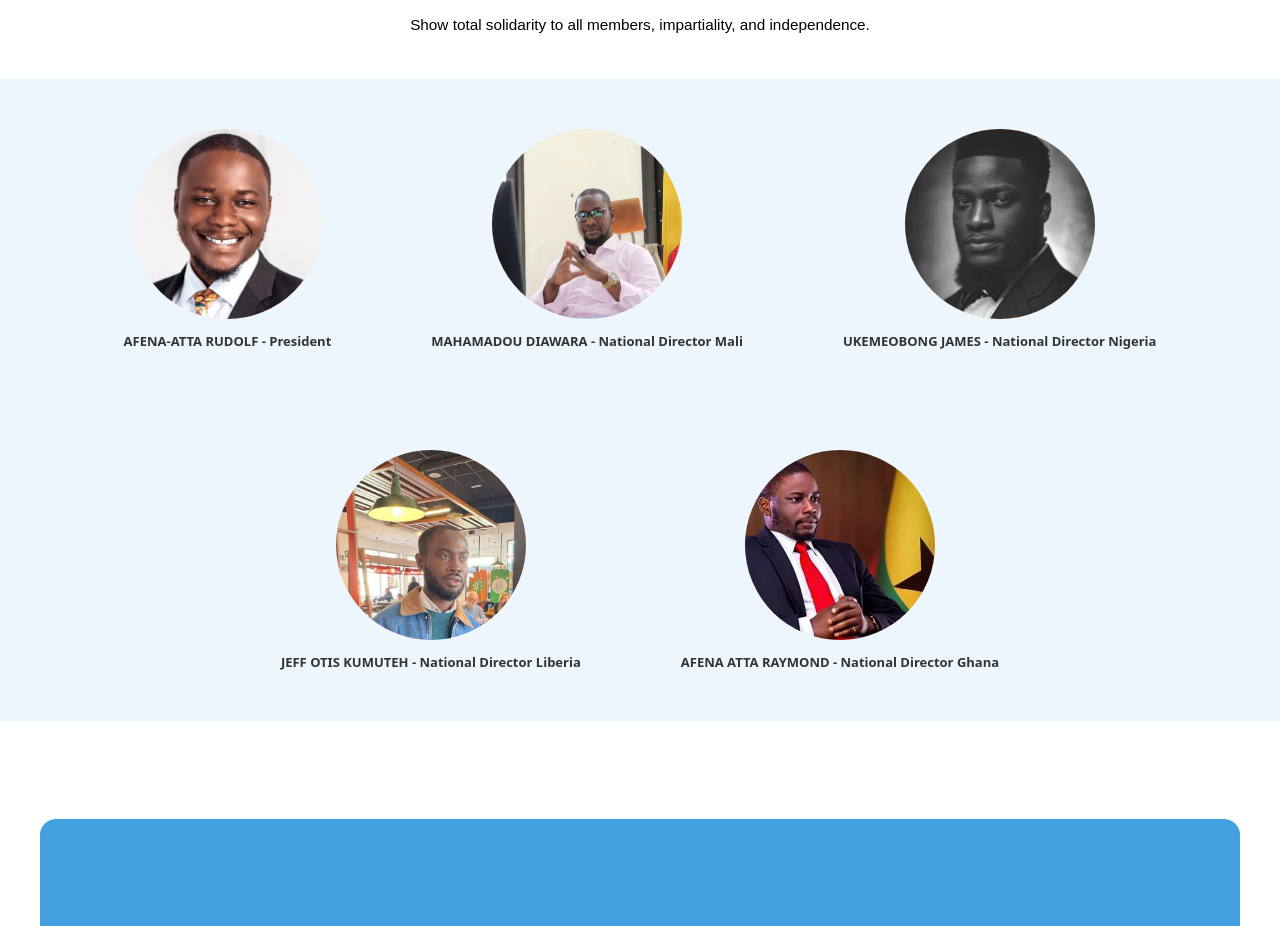
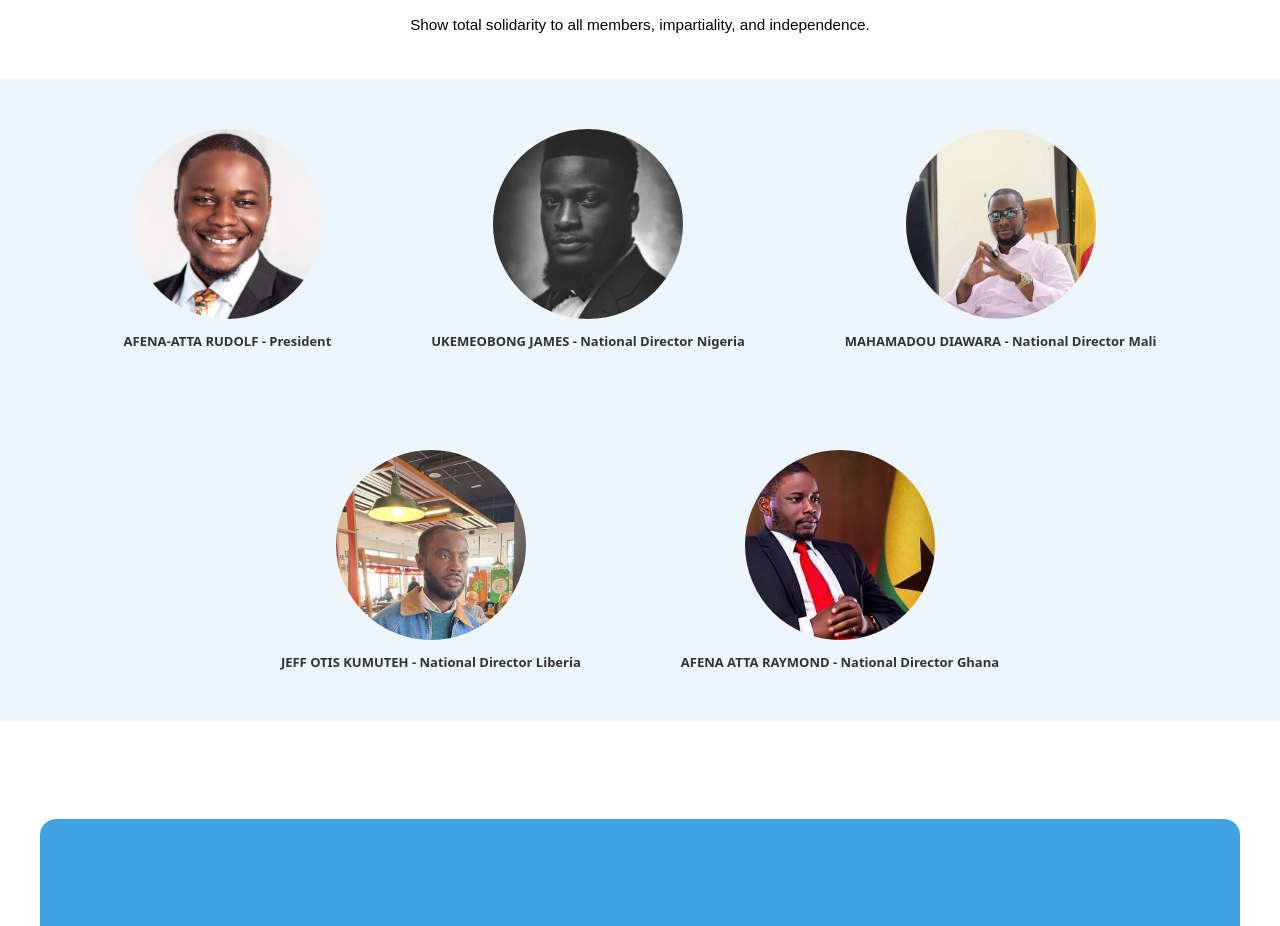
Before and after one commit to Iydeejames/Raised-Initiative-website, a React (Create React App) app: page / in a window 1280 px wide. Shown: the part 1322-2248 px from the top of the page. Built offline with nearby package versions, Linux system fonts and the light colour scheme.

Commit message:
Leaders.js

```diff
--- a/src/components/Leaders.js
+++ b/src/components/Leaders.js
@@ -7,8 +7,8 @@ import RI2 from "../assets/img/RI2.jpg";
 
   const leadersData = [
     { id: 1, name: "AFENA-ATTA RUDOLF - President", image: RI17 },
+    { id: 2, name: "UKEMEOBONG JAMES - National Director Nigeria", image: RI6 },
     { id: 1, name: "MAHAMADOU DIAWARA - National Director Mali", image: RI1 },
-    { id: 2, name: "UKEMEOBONG JAMES - National Director Nigeria", image: RI6 },
     { id: 3, name: "JEFF OTIS KUMUTEH - National Director Liberia", image: RI3 },
     { id: 4, name: "AFENA ATTA RAYMOND - National Director Ghana", image: RI2 },
   ];
```
